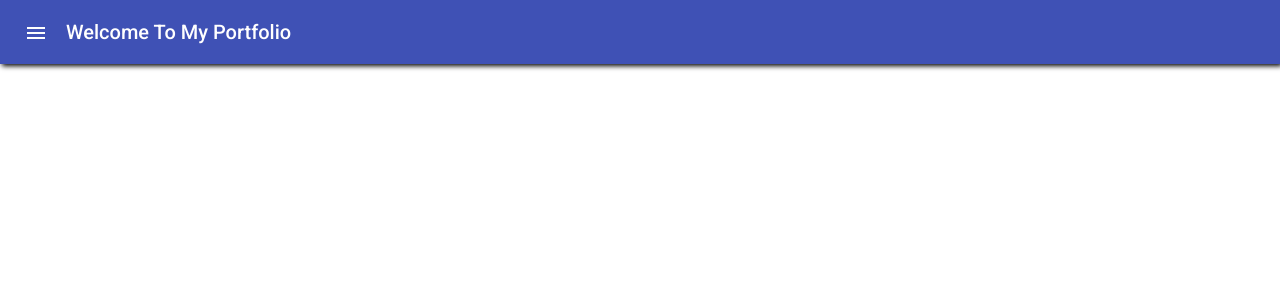
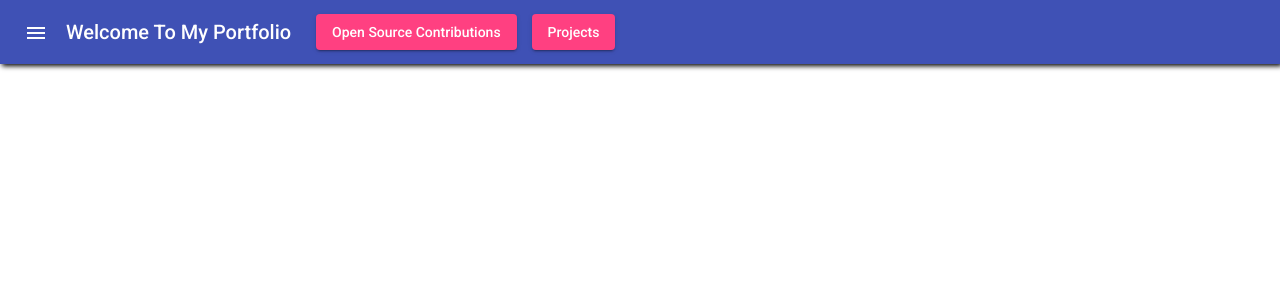
Before and after one commit to Borwe/portfolio, an Angular app: page / in a window 1280 px wide. Shown: the top 300 px of the page. Built offline with nearby package versions, Linux system fonts and the light colour scheme.

Commit message:
Add Github and Gitlab options

```diff
--- a/src/app/app.component.css
+++ b/src/app/app.component.css
@@ -1,5 +1,10 @@
 .title {
-    padding-left: 10px;
+    margin-left: 10px;
+    margin-right: 10px;
+}
+
+.title_options{
+    margin-left: 15px;
 }
 
 .main_tool_bar {
--- a/src/app/app.component.html
+++ b/src/app/app.component.html
@@ -3,4 +3,10 @@
     <mat-icon id="main_menu_button">menu</mat-icon>
   </button>
   <span class="title">Welcome To My Portfolio</span>
+  <button mat-raised-button color="accent" class="title_options">Open Source Contributions</button>
+  <button mat-raised-button [matMenuTriggerFor]="menu" color="accent" class="title_options">Projects</button>
+  <mat-menu #menu="matMenu">
+    <button mat-menu-item>GitHub</button>
+    <button mat-menu-item>GitLab</button>
+  </mat-menu>
 </mat-toolbar>
--- a/src/app/app.component.ts
+++ b/src/app/app.component.ts
@@ -1,4 +1,4 @@
-import { Component } from '@angular/core';
+import { Component, HostListener } from '@angular/core';
 
 @Component({
   selector: 'app-root',
@@ -6,5 +6,16 @@ import { Component } from '@angular/core';
   styleUrls: ['./app.component.css']
 })
 export class AppComponent {
-  title = 'portfolio';
+  screenWide = true;
+
+  ngOinit(){
+    this.onResize(null);
+  }
+
+  @HostListener('window:resize', ['$event'])
+  onResize(event:any){
+    console.log("Size is @: ",window.innerWidth);
+    if(window.innerWidth<=890)
+      this.screenWide=false;
+  }
 }
```
